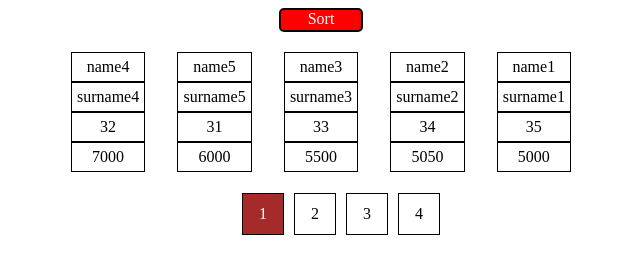
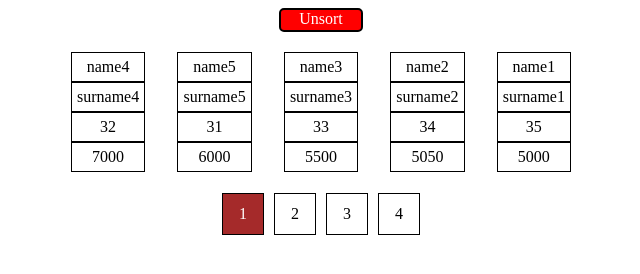
Before and after one commit to firefighter-19/crazy-panda, a plain HTML site: page index.html in a window 1280 px wide. Both pictures are taken after a click on the element "Sort". Shown: the whole page, without its empty margins (319-959 px from the left). Drawn offline with Linux system fonts and the light colour scheme.

Commit message:
pagination fixed

```diff
--- a/pagination.js
+++ b/pagination.js
@@ -25,12 +25,12 @@ const pagination = (data) => {
 	const table = document.querySelector('table');
 	const sortDiv = document.querySelector('.sort__section');
 	const ul = document.querySelector('.pagination__list');
+	const p = document.querySelector('p');
 
 	const elOnPage = 5; // сделать возможность выбирать количество элементов пользователю (5, 10, 15, 20)
 	const paginationCount = Math.ceil(data.length / elOnPage);
 
 	const liItems = [];
-	let sorted = [];
 
 	for (let i = 1; i <= paginationCount; i++) {
 		let li = document.createElement('li');
@@ -40,17 +40,33 @@ const pagination = (data) => {
 		liItems.push(li);
 	}
 
-	ul.addEventListener('click', e => showData(e));
+	ul.addEventListener('click', e => {
+		showData(e);
+		sortDiv.classList.remove('active');
+	});
 
 	const sortDesc = (a, b) => {
 		if (a.salary < b.salary) return 1;
 		if (a.salary > b.salary) return -1;
 	}
 
+
+	let listItems;
+
 	sortDiv.addEventListener('click', () => {
-		sorted.sort(sortDesc);
 		table.innerHTML = '';
-		iterateData(sorted);
+		if (!sortDiv.classList.contains('active')) {
+			let sorted = [];
+			Object.assign(sorted, listItems);
+			sorted.sort(sortDesc);
+			sortDiv.classList.add('active');
+			iterateData(sorted);
+			p.innerHTML = 'Unsort';
+		} else {
+			sortDiv.classList.remove('active');
+			iterateData(listItems);
+			p.innerHTML = 'Sort';
+		}
 	});
 
 	const iterateData = (list) => {
@@ -63,7 +79,7 @@ const pagination = (data) => {
 
 	window.addEventListener('load', () => {
 		let list = data.slice(0, 5);
-		sorted = list;
+		listItems = list;
 		iterateData(list)
 
 		liItems[0].classList.add('active');
@@ -83,7 +99,7 @@ const pagination = (data) => {
 
 			let list = data.slice(start, end);
 
-			sorted = list;
+			listItems = list;
 
 			table.innerHTML = '';
 
--- a/style.css
+++ b/style.css
@@ -25,11 +25,9 @@
 	justify-content: center;
 	padding: 5px;
 }
-.pagination__box {
-	display: flex;
-}
 .pagination__list {
 	display: flex;
+	padding: 0;
 }
 .pagination__items {
 	display: flex;
```
